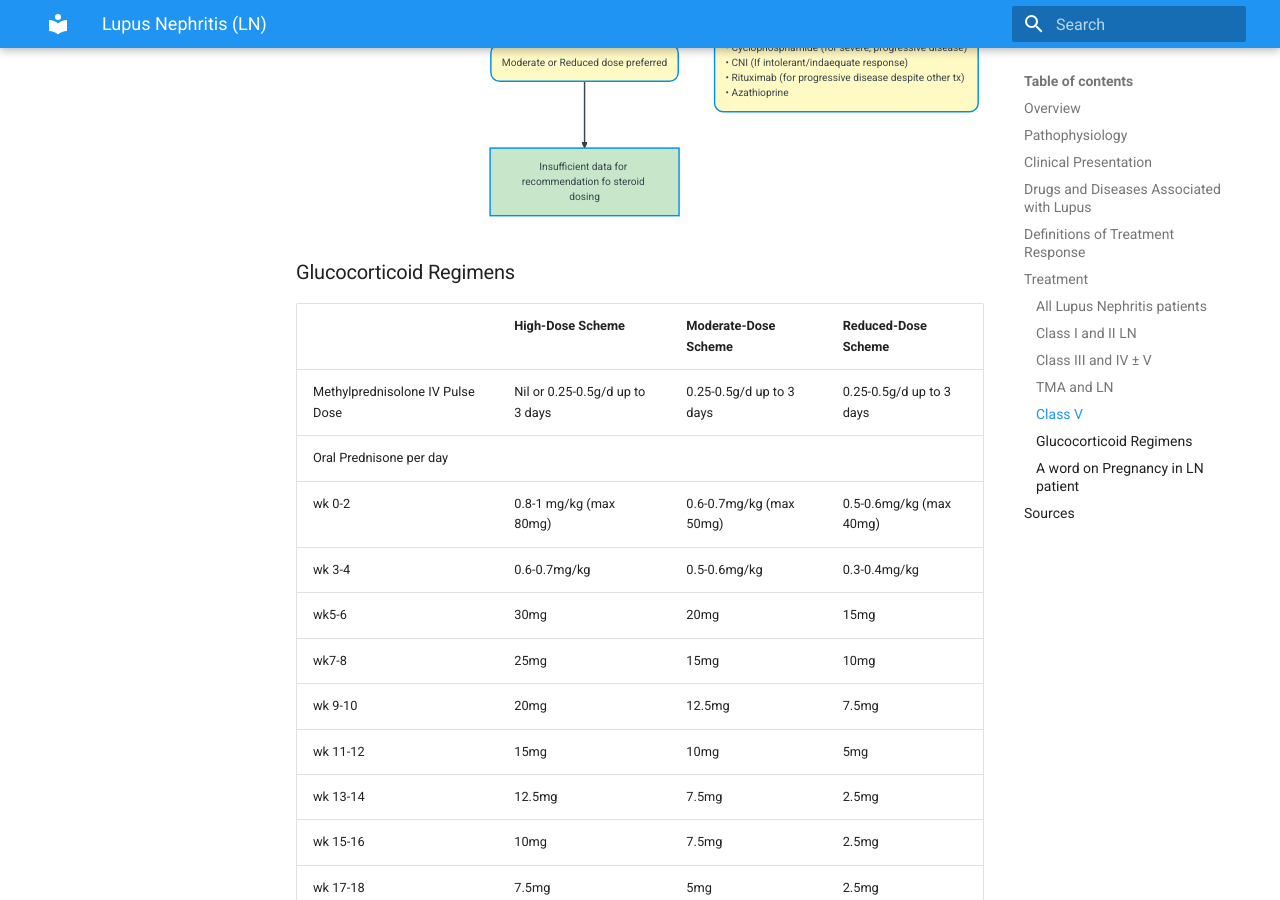
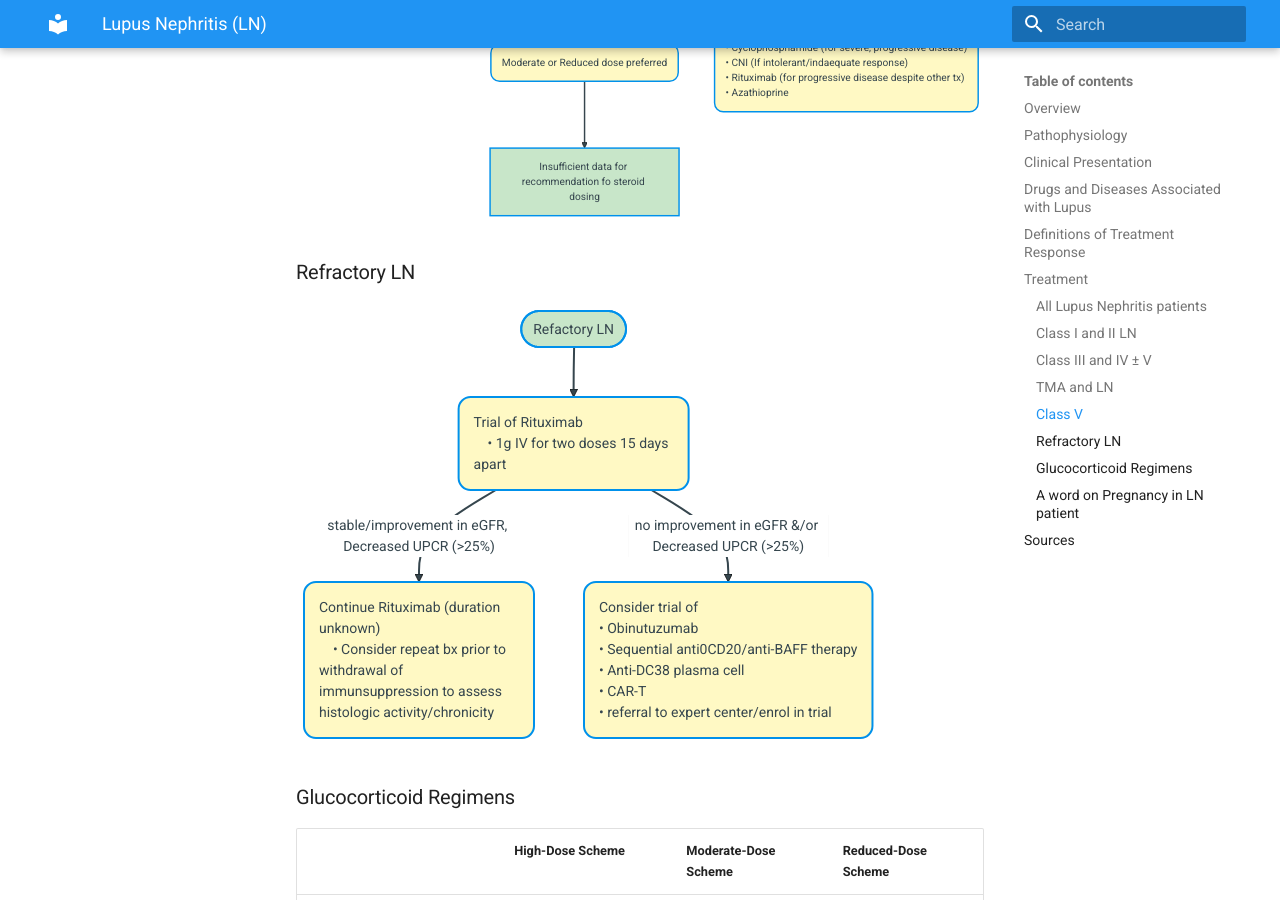
Before and after one commit to TTUNEPH2025/GN, an MkDocs documentation site: the page built from docs/Lupus.md, in a window 1280 px wide and 900 px high, scrolled down 7939 px. Built offline with MkDocs 1.6.1 and Material for MkDocs 9.7.7, drawn with Linux system fonts in a browser that asks for light colours; part of the change alters nothing that is shown.

Commit message:
Update Lupus.md

````diff
--- a/docs/Lupus.md
+++ b/docs/Lupus.md
@@ -314,6 +314,34 @@ flowchart TB
     style n12 fill:#C8E6C9
     style n13 fill:#C8E6C9
 ```
+
+### Refractory LN
+```mermaid
+---
+config:
+  theme: redux
+---
+flowchart TB
+    n1(["Refactory LN"]) --> n2["Trial of Rituximab
+    • 1g IV for two doses 15 days apart"]
+    n2 -- stable/improvement in eGFR, Decreased UPCR (>25%) --> n3["Continue Rituximab (duration unknown)
+    • Consider repeat bx prior to withdrawal of immunsuppression to assess histologic activity/chronicity"]
+    n2 -- no improvement in eGFR &/or Decreased UPCR (>25%) --> n4["Consider trial of
+    • Obinutuzumab
+    • Sequential anti0CD20/anti-BAFF therapy
+    • Anti-DC38 plasma cell
+    • CAR-T
+    • referral to expert center/enrol in trial"]
+
+    n2@{ shape: rounded}
+    n3@{ shape: rounded}
+    n4@{ shape: rounded}
+    style n1 fill:#C8E6C9
+    style n2 fill:#FFF9C4,text-align:left
+    style n3 fill:#FFF9C4,text-align:left
+    style n4 fill:#FFF9C4,text-align:left,white-space:nowrap
+```
+
 ### Glucocorticoid Regimens
 |  |High-Dose Scheme|Moderate-Dose Scheme|Reduced-Dose Scheme|
 |----|-----|-------|-----|
````
